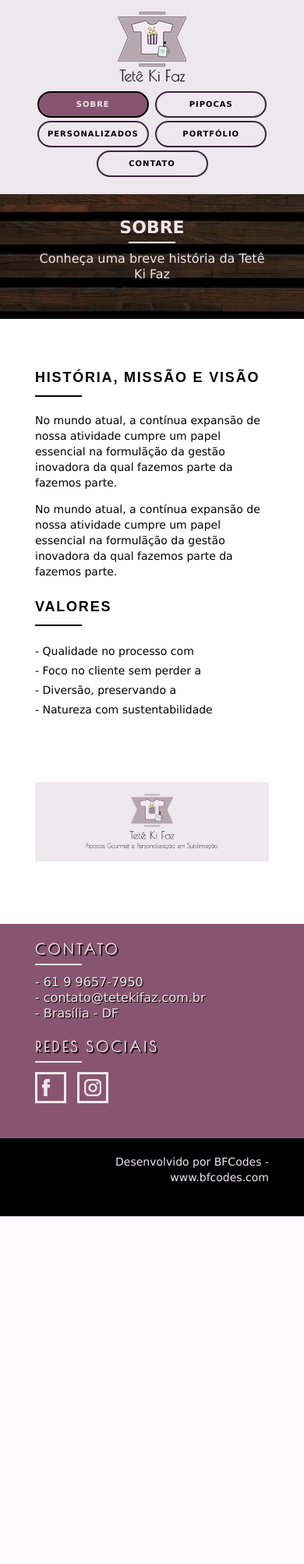
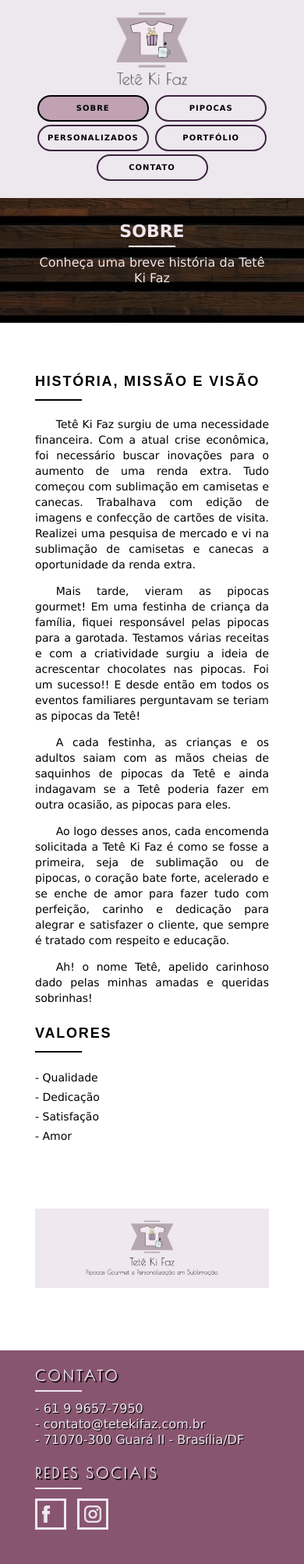
Before and after one commit to fredericoozanam/tetekifaz, a PHP site: page /sobre.html in a window 390 px wide. Shown: the top 2006 px of the page at 78% size. Before the commit the page ends 1560 px from the top, so only its background shows below. Run offline with PHP 8.4, Linux system fonts and the light colour scheme.

Commit message:
Update
Realizado atualizações de estilo.

```diff
--- a/web/css/portfolio.css
+++ b/web/css/portfolio.css
@@ -2,7 +2,6 @@
 	background: url("../img/bg-sub.jpg") no-repeat center;
 	background-size: cover;
 }
-
 
 .interna_portfolio h1 {
 	font-family: 'Lucida Sans', 'Lucida Sans Regular', 'Lucida Grande', 'Lucida Sans Unicode', Geneva, Verdana, sans-serif;
@@ -14,7 +13,7 @@
 	font-size: 16px;
 }
 
-
+/* Portfólio */
 
 .portfolio {
 	width: 100%;
--- a/web/css/responsivo.css
+++ b/web/css/responsivo.css
@@ -57,6 +82,8 @@
 
 	.header img {
 		margin: 0 auto 10px auto;
+		max-width: 95px;
+		max-height: 95px;
 	}
 
 	.header_menu {
@@ -79,14 +106,14 @@
 
 	.header_menu ul li a:hover {
 		border-color: #3D2340;
-		background: #885570;
+		background: #c0a2b4;
 		color: #EDE7EE;
 	}
 
 	.header_menu ul li a.menu_ativo {
 		border-color: #000;
-		background: #885570;
-		color: #EDE7EE;
+		background: #c0a2b4;
+		color: #000;
 	}
 
 	/* Introdução */
--- a/web/css/sobre.css
+++ b/web/css/sobre.css
@@ -6,7 +6,6 @@
 .interna_sobre h1 {
 	font-family: 'Lucida Sans', 'Lucida Sans Regular', 'Lucida Grande', 'Lucida Sans Unicode', Geneva, Verdana, sans-serif;
 	color: #EDE7EE;
-
 }
 
 .interna_sobre p {
@@ -14,8 +13,16 @@
 	font-size: 16px;
 }
 
+/* Sobre */
+
 .missao_sobre {
 	padding-top: 60px;
+}
+
+.missao_sobre p {
+	text-align: justify;
+	margin: 0;
+	text-indent: 3ch;
 }
 
 .missao_sobre p {
@@ -29,7 +36,6 @@
 	font-family: 'Lucida Sans', 'Lucida Sans Regular', 'Lucida Grande', 'Lucida Sans Unicode', Geneva, Verdana, sans-serif;
 	font-size: 16px;
 	line-height: 30px;
-
 }
 
 .foto-equipe {
--- a/web/css/style-raw.css
+++ b/web/css/style-raw.css
@@ -12,7 +12,6 @@ p {
 img {
 	display: block;
 	max-width: 100%;
-
 }
 
 .produtos_icone img {
@@ -23,8 +22,8 @@ img {
 	border: 3px solid #3D2340;
 	border-radius: 20px;
 	padding: 10px 30px;
+	color: #EDE7EE;
 	background: #885570;
-	color: #EDE7EE;
 	text-shadow: 1px 1px #000;
 	font-size: 14px;
 	line-height: 20px;
@@ -32,7 +31,6 @@ img {
 	letter-spacing: .1em;
 	font-weight: bolder;
 }
-
 
 .btn2 {
 	border: 3px solid #3D2340;
@@ -63,9 +61,9 @@ img {
 }
 
 .btn:hover {
-	color: #3D2340;
-	background: #885570;
-	border-color: #EDE7EE;
+	color:#EDE7EE;
+	background: #3D2340;
+	border-color: #885570;
 	text-shadow: 1px 1px #000;
 	font-weight: bolder;
 	font-size: 16px;
@@ -89,7 +87,6 @@ img {
 	font-size: 16px;
 }
 
-
 .subtitulo {
 	font-family: 'Lucida Sans', 'Lucida Sans Regular', 'Lucida Grande', 'Lucida Sans Unicode', Geneva, Verdana, sans-serif;
 	font-size: 24px;
@@ -111,7 +108,6 @@ img {
 	background: #000;
 	margin: 8px auto;
 }
-
 
 .subtitulo-interno {
 	font-size: 24px;
@@ -169,6 +165,11 @@ img {
 	z-index: 10;
 }
 
+.header img {
+	max-width: 90px;
+	max-height: 90px;
+}
+
 .header_menu {
 	text-align: right;
 }
@@ -188,7 +189,6 @@ img {
 	font-size: 16px;
 	line-height: 20px;
 	padding: 15px 0;
-
 }
 
 .header_menu ul li a:hover {
@@ -198,8 +198,6 @@ img {
 .header_menu ul li a.menu_ativo {
 	color: #885570;
 }
-
-
 
 /* Estilos Introducao*/
 
@@ -288,7 +286,6 @@ img {
 	letter-spacing: .1em;
 }
 
-
 /* Introducao Interna */
 
 .introducao-interna {
@@ -323,7 +320,6 @@ img {
 
 .produtos .subtitulo {
 	padding-bottom: 40px;
-
 }
 
 .produtos_lista li {
@@ -331,7 +327,6 @@ img {
 	text-align: center;
 	margin-bottom: 20px;
 	border-radius: 20px 20px 20px 20px;
-
 }
 
 .produtos_lista li h3 {
@@ -345,9 +340,7 @@ img {
 	letter-spacing: .2em;
 	margin-top: 20px;
 	margin-bottom: 20px;
-
 }
-
 
 .produtos_icone img {
 	max-width:  100%;
@@ -392,7 +385,6 @@ img {
 
 /* Produtos-2 */
 
-
 .produtos-2_lista li {
 	background: #3D2340;
 	text-align: center;
@@ -413,14 +405,11 @@ img {
 	margin-bottom: 20px;
 }
 
-
-
 .perso_icone img {
 	max-width:  100%;
 	max-height: 200%;
 	border-radius: 20px 20px 0px 0px ;
 }
-
 
 .produtos-2 {
 	width: 100%;
@@ -428,35 +417,28 @@ img {
 	padding: 40px 0;
 }
 
-
 .produtos-2_lista li img {
 	max-width: 100%;
 }
-
 
 .produtos-2 .subtitulo {
 	color: #000;
 	margin-bottom: 60px;
 }
 
-
 .produtos-2 .subtitulo:after {
 	background: #000;
 }
-
 
 .produtos-2_lista li:last-child {
 	margin-top: 20px;
 }
 
-
 .produtos-2 .call p{
 	color: #000;
 }
 
-
 /* Quebra */
-
 
 .quebra {
 	width: 100%;
@@ -471,7 +453,6 @@ img {
 .quebra .quote-externo{
 	max-width: 300px;
 }
-
 
 /* Footer */
 
@@ -510,7 +491,6 @@ img {
 	color: #EDE7EE;
 	text-shadow: 1px 1px #000;
 }
-
 
 .footer_redes ul li {
 	display: inline-block;
--- a/web/index.html
+++ b/web/index.html
@@ -42,7 +42,7 @@
 		<header class="header">
 			<div class="container">
 				<a href="index.html" class="grid-4">
-					<img src="img/logo-tetekifaz.png" alt="Tetê Ki Faz">
+					<img src="img/tetekifaz.png" alt="Tetê Ki Faz">
 				</a>
 				<nav class="grid-12 header_menu">
 					<ul>
@@ -136,7 +136,7 @@
 						<ul>
 							<li>- 61 9 9657-7950</li>
 							<li>- contato@tetekifaz.com.br</li>
-							<li>- Brasília - DF</li>
+							<li>- 71070-300 Guará II - Brasília/DF</li>
 						</ul>
 					</div>
 					<div class="grid-4 footer_redes">
--- a/web/personalizados.html
+++ b/web/personalizados.html
@@ -42,7 +42,7 @@
 		<header class="header">
 			<div class="container">
 				<a href="index.html" class="grid-4">
-					<img src="img/logo-tetekifaz.png" alt="Tetê Ki Faz">
+					<img src="img/tetekifaz.png" alt="Tetê Ki Faz">
 				</a>
 				<nav class="grid-12 header_menu">
 					<ul>
@@ -105,7 +105,7 @@
 						<ul>
 							<li>- 61 9 9657-7950</li>
 							<li>- contato@tetekifaz.com.br</li>
-							<li>- Brasília - DF</li>
+							<li>- 71070-300 Guará II - Brasília/DF</li>
 						</ul>
 					</div>
 					<div class="grid-4 footer_redes">
--- a/web/pipocas.html
+++ b/web/pipocas.html
@@ -42,7 +42,7 @@
 		<header class="header">
 			<div class="container">
 				<a href="index.html" class="grid-4">
-					<img src="img/logo-tetekifaz.png" alt="Tetê Ki Faz">
+					<img src="img/tetekifaz.png" alt="Tetê Ki Faz">
 				</a>
 				<nav class="grid-12 header_menu">
 					<ul>
@@ -55,7 +55,7 @@
 				</nav>
 			</div>
 		</header>
-		<section class="introducao-interna interna_produtos">
+		<section class="introducao-interna interna_pipocas">
 			<div class="container">
 				<h1 data-anime="400" class="fadeInDown">Pipoca Gourmet</h1>
 				<p data-anime="400" class="fadeInDown">Preparada com ingredientes de qualidade e uma pitada grande de muito amor. </p>
@@ -134,7 +134,7 @@
 						<ul>
 							<li>- 61 9 9657-7950</li>
 							<li>- contato@tetekifaz.com.br</li>
-							<li>- Brasília - DF</li>
+							<li>- 71070-300 Guará II - Brasília/DF</li>
 						</ul>
 					</div>
 					<div class="grid-4 footer_redes">
--- a/web/portfolio.html
+++ b/web/portfolio.html
@@ -42,7 +42,7 @@
 		<header class="header">
 			<div class="container">
 				<a href="index.html" class="grid-4">
-					<img src="img/logo-tetekifaz.png" alt="Tetê Ki Faz">
+					<img src="img/tetekifaz.png" alt="Tetê Ki Faz">
 				</a>
 				<nav class="grid-12 header_menu">
 					<ul>
@@ -141,7 +141,7 @@
 						<ul>
 							<li>- 61 9 9657-7950</li>
 							<li>- contato@tetekifaz.com.br</li>
-							<li>- Brasília - DF</li>
+							<li>- 71070-300 Guará II - Brasília/DF</li>
 						</ul>
 					</div>
 					<div class="grid-4 footer_redes">
--- a/web/sobre.html
+++ b/web/sobre.html
@@ -42,7 +42,7 @@
 		<header class="header">
 			<div class="container">
 				<a href="index.html" class="grid-4">
-					<img src="img/logo-tetekifaz.png" alt="Tetê Ki Faz">
+					<img src="img/tetekifaz.png" alt="Tetê Ki Faz">
 				</a>
 				<nav class="grid-12 header_menu">
 					<ul>
@@ -64,16 +64,27 @@
 		<section class="missao_sobre container fadeInDown" data-anime="1200">
 			<div class="grid-10">
 				<h2 class="subtitulo-interno">História, Missão e Visão</h2>
-				<p> No mundo atual, a contínua expansão de nossa atividade cumpre um papel essencial na formulãção da gestão inovadora da qual fazemos parte da fazemos parte.</p>
-				<p> No mundo atual, a contínua expansão de nossa atividade cumpre um papel essencial na formulãção da gestão inovadora da qual fazemos parte da fazemos parte.</p>
+				<p> Tetê Ki Faz surgiu de uma necessidade financeira. Com a atual crise econômica, foi necessário buscar inovações para o aumento de uma renda extra.
+					Tudo começou com sublimação em camisetas e canecas. Trabalhava com edição de imagens e confecção de cartões de visita.
+					Realizei uma pesquisa de mercado e vi na sublimação de camisetas e canecas a oportunidade da renda extra.</p>
+				<p> Mais tarde, vieram as pipocas gourmet! Em uma festinha de criança da família, fiquei responsável pelas pipocas para a garotada.
+					Testamos várias receitas e com a criatividade surgiu a ideia de acrescentar chocolates nas pipocas. Foi um sucesso!!
+					E desde então em todos os eventos familiares perguntavam se teriam as pipocas da Tetê!
+				</p>
+				<p>A cada festinha, as crianças e os adultos saiam com as mãos cheias de saquinhos de pipocas da Tetê e ainda indagavam se a Tetê poderia fazer em outra ocasião, as pipocas para eles.</p>
+				<p>Ao logo desses anos, cada encomenda solicitada a Tetê Ki Faz é como se fosse a primeira, seja de sublimação ou de pipocas, o coração bate forte,
+					acelerado e se enche de amor para fazer tudo com perfeição, carinho e dedicação para alegrar e satisfazer o cliente, que sempre é tratado com respeito e educação.
+				</p>
+				<p>Ah! o nome Tetê, apelido carinhoso dado pelas minhas amadas e queridas sobrinhas!
+				</p>
 			</div>
 			<div class="grid-6">
 				<h2 class="subtitulo-interno">Valores</h2>
 				<ul>
-					<li>- Qualidade no processo com</li>
-					<li>- Foco no cliente sem perder a</li>
-					<li>- Diversão, preservando a</li>
-					<li>- Natureza com sustentabilidade</li>
+					<li>- Qualidade</li>
+					<li>- Dedicação</li>
+					<li>- Satisfação</li>
+					<li>- Amor</li>
 				</ul>
 			</div>
 			<div class="grid-16 foto-equipe">
@@ -88,7 +99,7 @@
 						<ul>
 							<li>- 61 9 9657-7950</li>
 							<li>- contato@tetekifaz.com.br</li>
-							<li>- Brasília - DF</li>
+							<li>- 71070-300 Guará II - Brasília/DF</li>
 						</ul>
 					</div>
 					<div class="grid-4 footer_redes">
```
Also changed, not shown: other parts of web/css/responsivo.css (+61 -9 lines), web/contato.html (+13 -9 lines), web/css/contato.css (+16 -46 lines), web/css/pipocas.css (+3 -11 lines), web/img/filter-mobile.png (added), web/img/tetekifaz.png (added).
